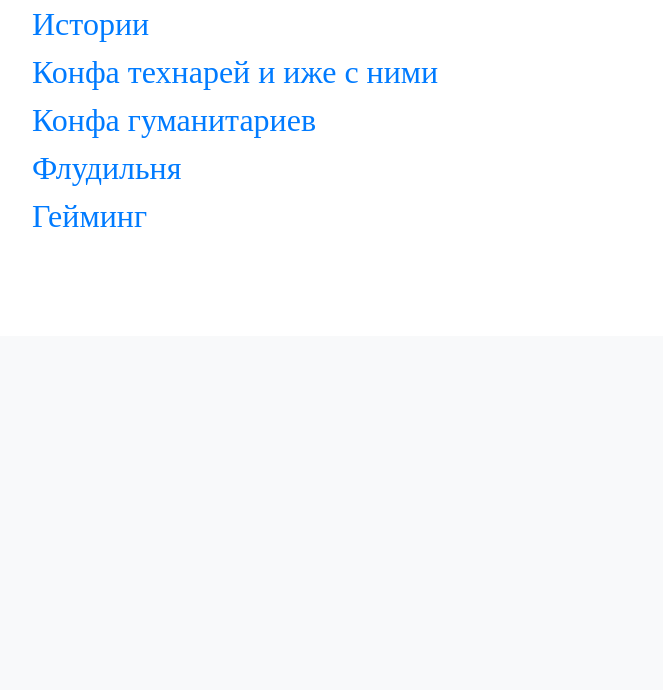
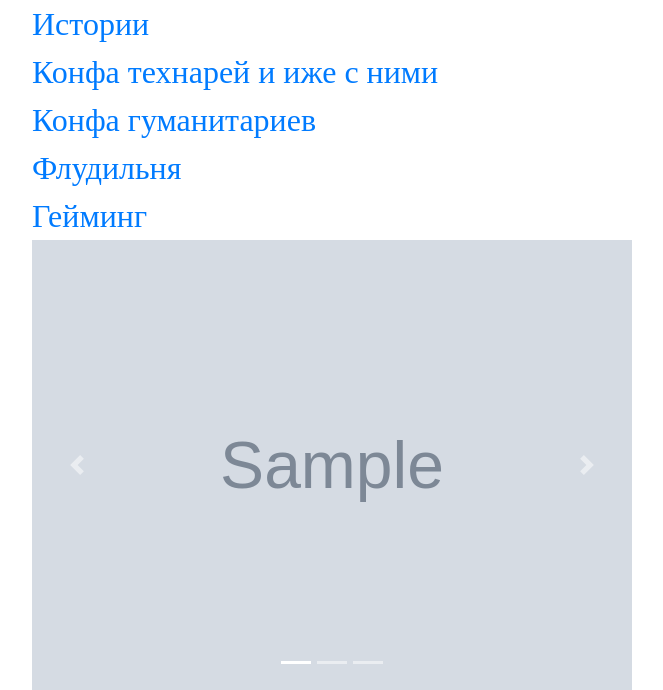
Before and after one commit to sampletext117/3ch-site-on-Flask, a Flask app: template templates/start_page.html in a window 1280 px wide. Shown: the part 464-1154 px from the top of the page, without its empty margins (53-716 px from the left). Before the commit the page ends 691 px from the top, so only its background shows below. Run offline with Flask 2, Linux system fonts and the light colour scheme; the template is opened without the code that fills it: most values are stand-ins (such as "Sample title", 1, 10 or a date in 2020); grey boxes marked "Sample" are stand-in pictures; some libraries are stand-ins or nearby versions.

Commit message:
All code to pep8

```diff
--- a/templates/start_page.html
+++ b/templates/start_page.html
@@ -15,4 +15,32 @@
 		<a href="/thread5"><font size="6" face="Times New Roman">Конфа гуманитариев</font></a><br>
 		<a href="/thread6"><font size="6" face="Times New Roman">Флудильня</font></a><br>
 		<a href="/thread7"><font size="6" face="Times New Roman">Гейминг</font></a><br>
+		<div id="test" class="carousel slide" data-ride="carousel"
+        style="width: 600px;">
+        <!-- Indicators -->
+            <ul class="carousel-indicators">
+                <li data-target="#demo" data-slide-to="0" class="active"></li>
+                <li data-target="#demo" data-slide-to="1"></li>
+                <li data-target="#demo" data-slide-to="2"></li>
+            </ul>
+            <div class="carousel-inner">
+                <div class="carousel-item active">
+                    <img class="d-block w-100" src="{{img1}}" alt="">
+                </div>
+                <div class="carousel-item">
+                    <img class="d-block w-100" src="{{img2}}" alt="">
+                </div>
+
+                <div class="carousel-item">
+                    <img class="d-block w-100" src="{{img3}}" alt="">
+                </div>
+            </div>
+        <a class="carousel-control-prev" href="#test" data-slide="prev">
+            <span class="carousel-control-prev-icon"></span>
+        </a>
+        <a class="carousel-control-next" href="#test" data-slide="next">
+            <span class="carousel-control-next-icon"></span>
+        </a>
+
+    </div>
 {% endblock %}
--- a/user_model.py
+++ b/user_model.py
@@ -34,6 +34,9 @@ class UserModel:
 
     def exists(self, user_name, password_hash):
         cursor = self.connection.cursor()
-        cursor.execute("SELECT * FROM users WHERE user_name = ? AND password_hash = ?", (user_name, password_hash))
+        cursor.execute(
+            "SELECT * FROM users WHERE user_name = ? AND password_hash = ?",
+            (user_name,
+             password_hash))
         row = cursor.fetchone()
         return (True, row[0]) if row else (False,)
```
Also changed, not shown: posts_model.py (+24 -4 lines), create_db.py (line endings or trailing spaces), db.py (line endings or trailing spaces), login_form.py (line endings or trailing spaces), posts.db, reg_form.py (line endings or trailing spaces), users.db, 1 other file.
